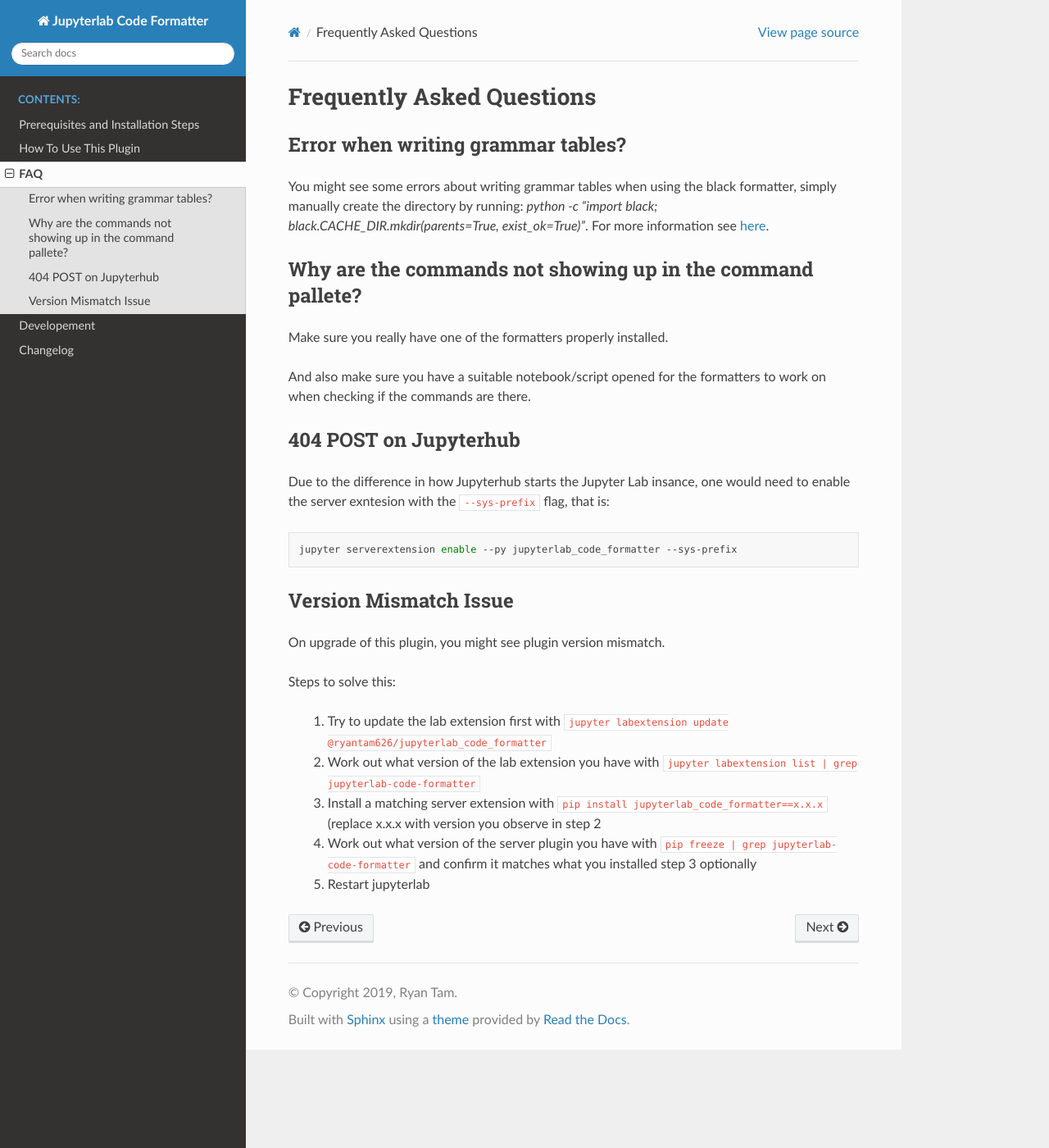
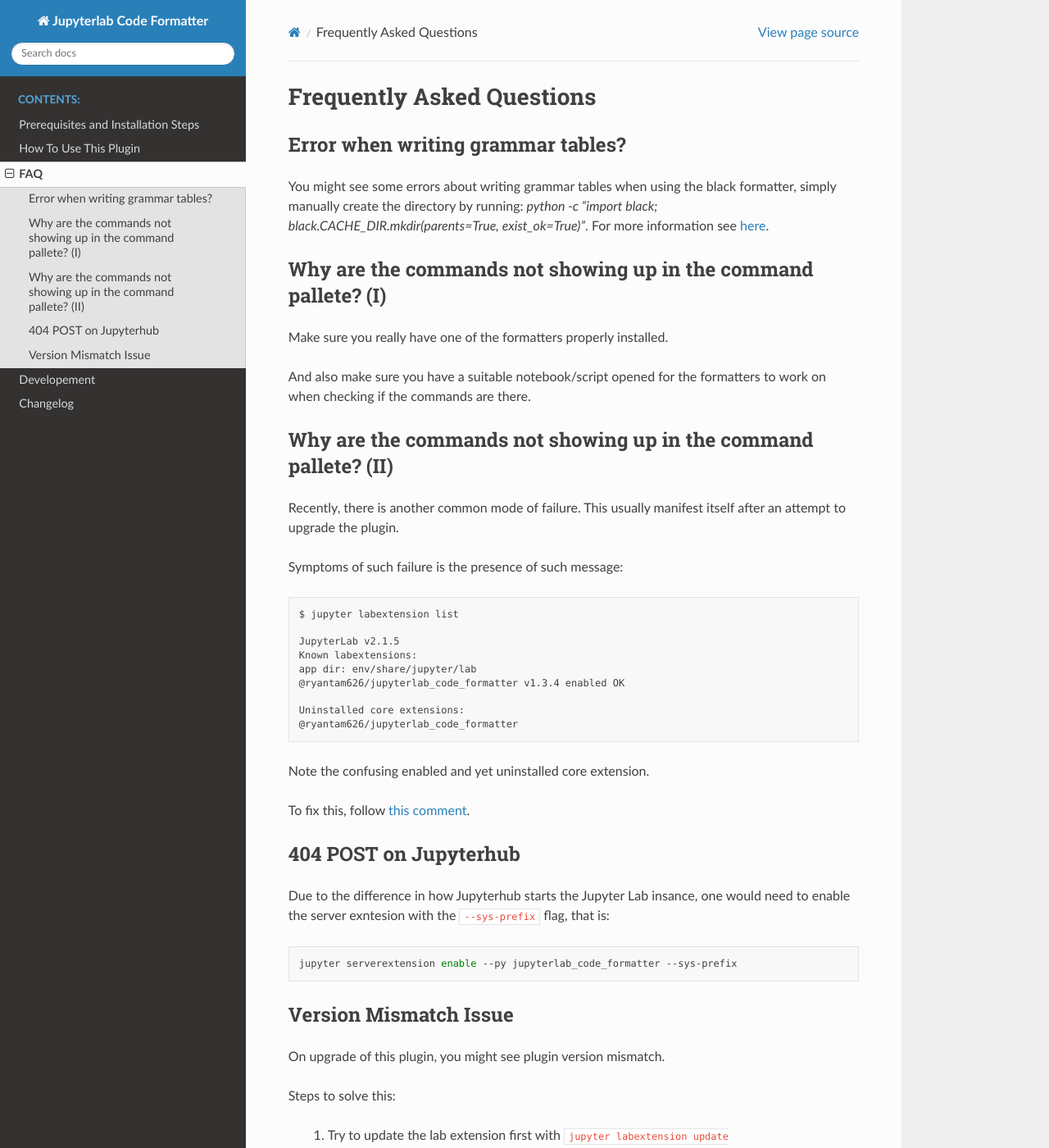
Before and after one commit to jupyterlab-contrib/jupyterlab_code_formatter, a Sphinx documentation site: the page built from docs/faq.rst, in a window 1280 px wide and 1400 px high. Shown: the whole window at 82% size. Built offline with Sphinx 7.4.7 and the Read the Docs theme 2.0.0, drawn with Linux system fonts in a browser that asks for light colours.

Commit message:
docs: Add resolution for another common failure mode

```diff
--- a/docs/faq.rst
+++ b/docs/faq.rst
@@ -6,12 +6,37 @@
 
 You might see some errors about writing grammar tables when using the black formatter, simply manually create the directory by running: `python -c "import black; black.CACHE_DIR.mkdir(parents=True, exist_ok=True)"`. For more information see `here`_.
 
-Why are the commands not showing up in the command pallete?
-~~~~~~~~~~~~~~~~~~~~~~~~~~~~~~~~~~~~~~~~~~~~~~~~~~~~~~~~~~~
+Why are the commands not showing up in the command pallete? (I)
+~~~~~~~~~~~~~~~~~~~~~~~~~~~~~~~~~~~~~~~~~~~~~~~~~~~~~~~~~~~~~~~
 
 Make sure you really have one of the formatters properly installed.
 
 And also make sure you have a suitable notebook/script opened for the formatters to work on when checking if the commands are there.
+
+Why are the commands not showing up in the command pallete? (II)
+~~~~~~~~~~~~~~~~~~~~~~~~~~~~~~~~~~~~~~~~~~~~~~~~~~~~~~~~~~~~~~~~
+
+Recently, there is another common mode of failure. This usually manifest itself after an attempt to upgrade the plugin.
+
+Symptoms of such failure is the presence of such message:
+
+.. code-block::
+
+    $ jupyter labextension list
+
+    JupyterLab v2.1.5
+    Known labextensions:
+    app dir: env/share/jupyter/lab
+    @ryantam626/jupyterlab_code_formatter v1.3.4 enabled OK
+
+    Uninstalled core extensions:
+    @ryantam626/jupyterlab_code_formatter
+
+Note the confusing enabled and yet uninstalled core extension.
+
+To fix this, follow `this comment <https://github.com/jupyterlab/jupyterlab/issues/8122#issuecomment-617209892>`_.
+
+
 
 404 POST on Jupyterhub
 ~~~~~~~~~~~~~~~~~~~~~~
```
